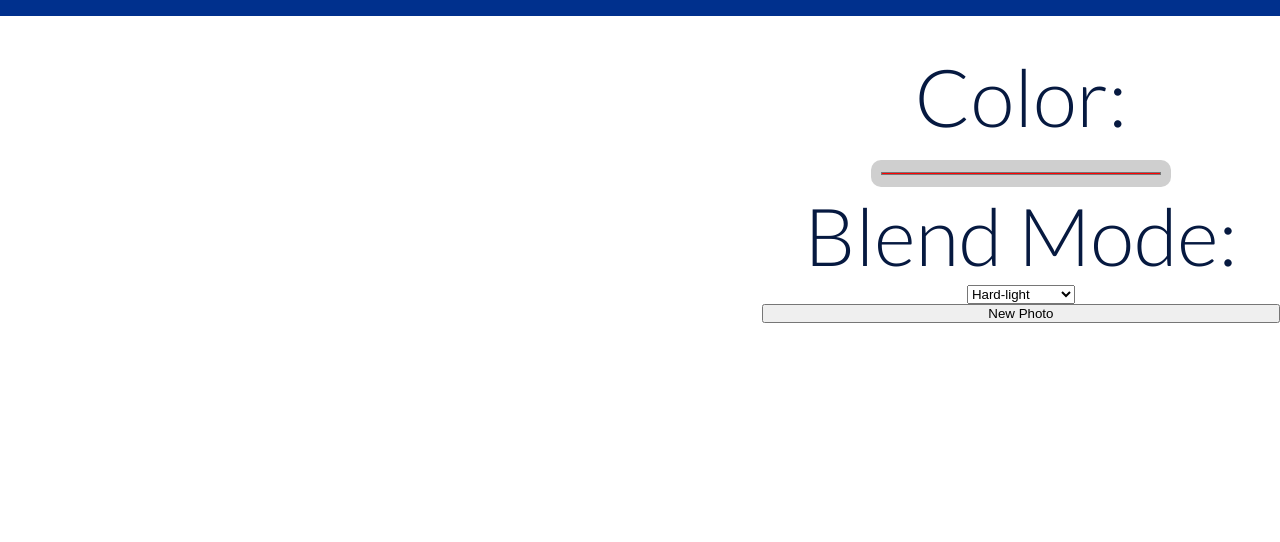
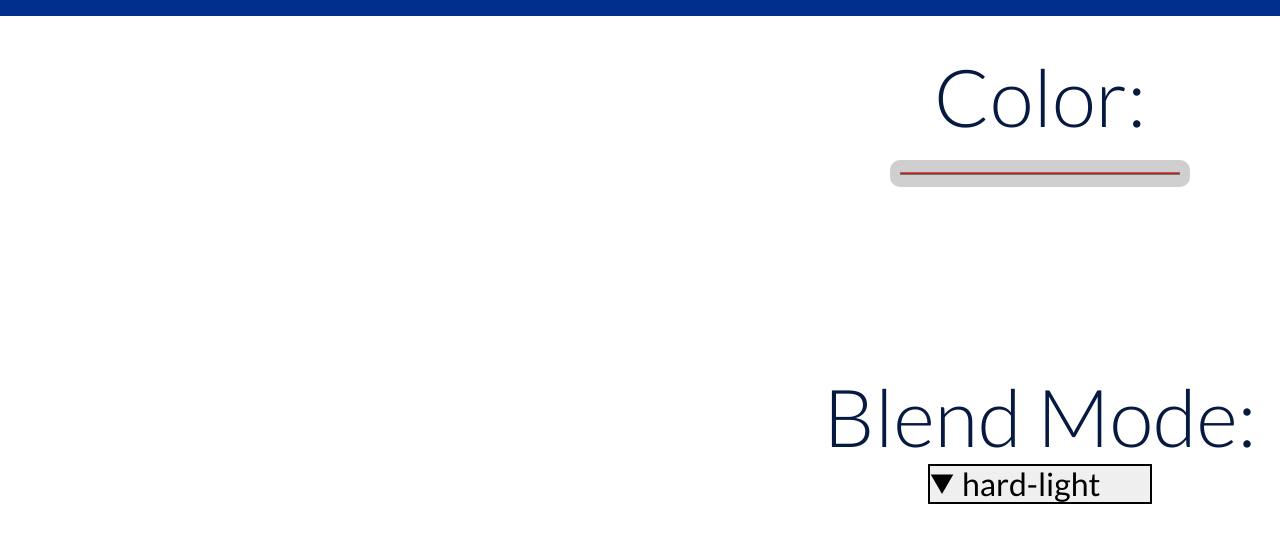
Before and after one commit to aemann2/background-blender, a plain HTML site: page index.html in a window 1280 px wide. Shown: the part 258-800 px from the top of the page. Drawn offline with nearby package versions, Linux system fonts and the light colour scheme; no server answers.

Commit message:
added blend mode dropdown

```diff
--- a/css/style.scss
+++ b/css/style.scss
@@ -49,6 +49,19 @@ input[type='color'] {
   width: 300px;
 }
 
+select {
+  font-family: 'Lato', sans-serif;
+  font-size: 2rem;
+  text-transform: lowercase;
+  text-indent: 1em;
+  width: 7em;
+  appearance: none;
+  border: 2px solid black;
+  background-image: url('../images/arrow.svg');
+  background-repeat: no-repeat;
+  background-position: left;
+}
+
 // Main styles //
 
 .main {
@@ -98,12 +111,22 @@ input[type='color'] {
   display: flex;
   flex-direction: column;
   text-align: center;
+  justify-content: space-between;
+
+  &__picker,
+  &__blend-mode {
+    display: flex;
+    flex-direction: column;
+    align-items: center;
+  }
+
+  &__blend-mode {
+    align-self: center;
+    margin-bottom: 10rem;
+  }
 
   &__picker {
     margin-top: 2rem;
-    display: flex;
-    flex-direction: column;
-    align-items: center;
   }
 }
 
```
Also changed, not shown: css/style.css, images/arrow.svg (added), 1 other file.
